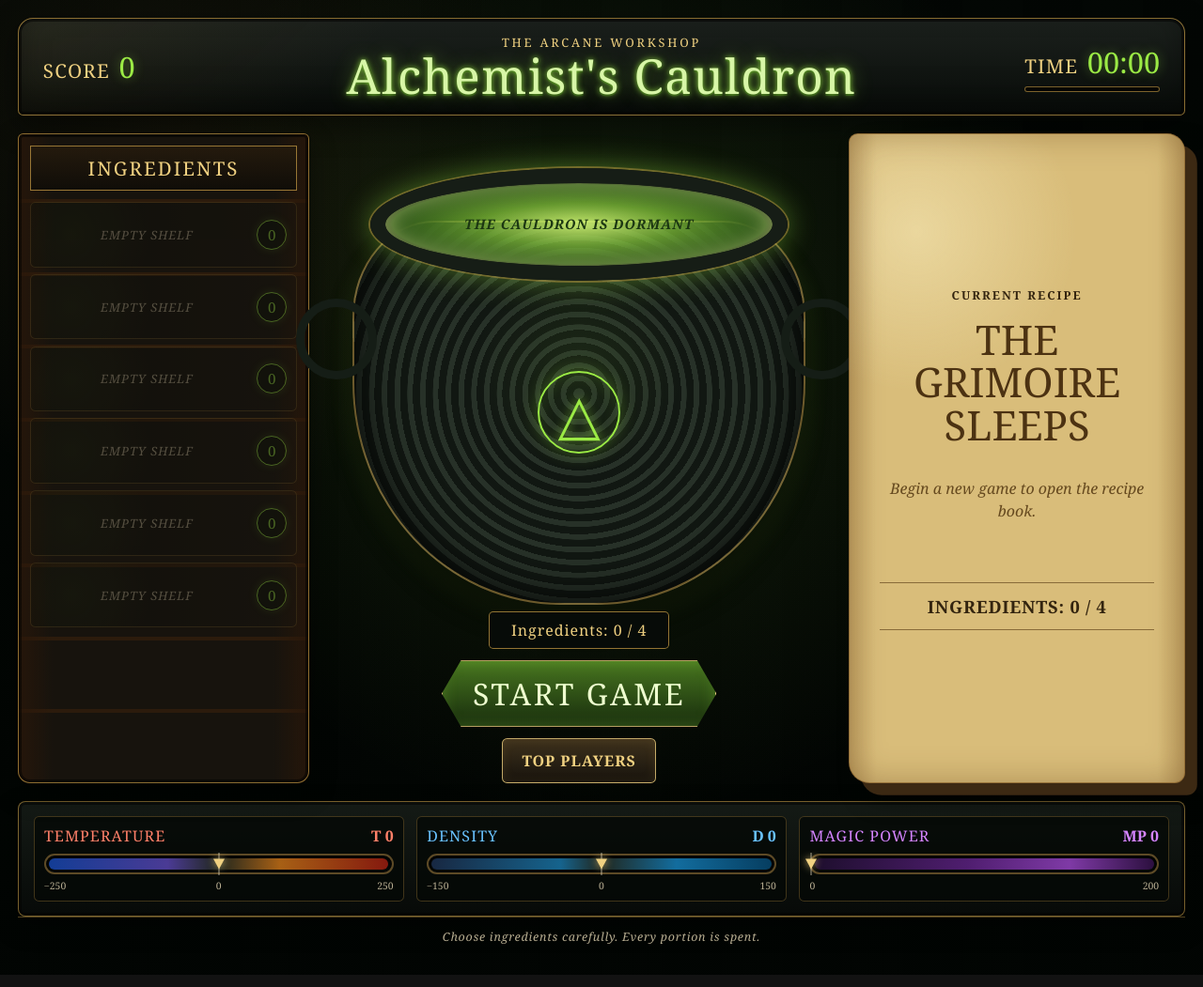
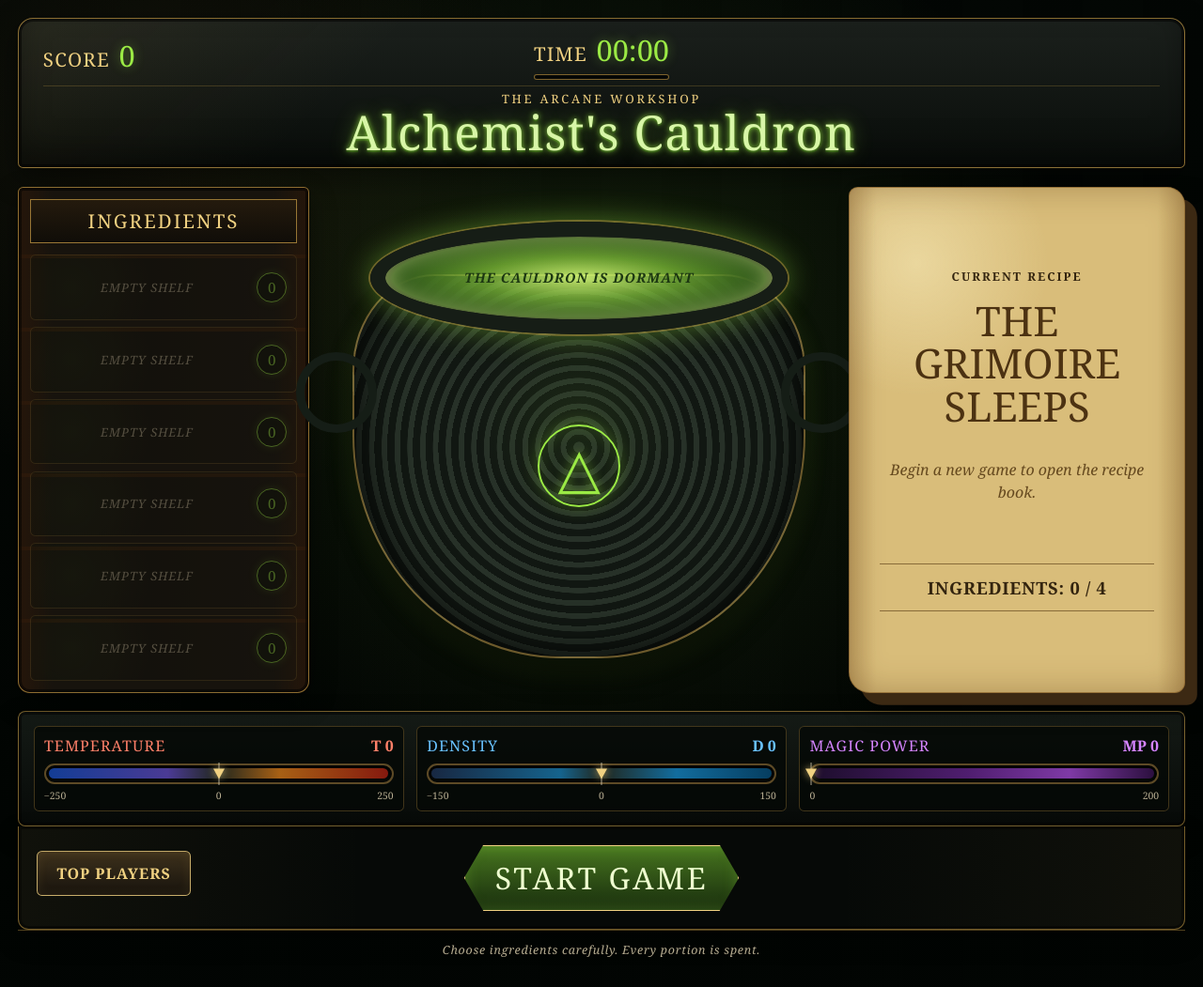
Before and after one commit to Tobi189/alchemists-cauldron, a website built with Vite: page index.html in a window 1280 px wide. Shown: the whole page at 94% size. Built offline with nearby package versions, Linux system fonts and the light colour scheme.

Commit message:
style: reorganize game interface

```diff
--- a/src/styles/main.scss
+++ b/src/styles/main.scss
@@ -72,6 +72,7 @@ button {
 .game-shell--paused {
   .game-board,
   .parameter-panel,
+  .game-controls,
   .game-footer {
     filter: blur(0.8rem);
     opacity: 0.24;
@@ -81,10 +82,8 @@ button {
 
 .game-header {
   display: grid;
-  grid-template-columns: minmax(9rem, 1fr) minmax(18rem, 2fr) minmax(12rem, 1fr);
-  gap: 1rem;
-  align-items: center;
-  min-height: 6.5rem;
+  gap: 0.4rem;
+  min-height: 8.5rem;
   padding: 0.75rem clamp(0.75rem, 2vw, 1.75rem);
   border: 1px solid rgba($gold, 0.65);
   border-radius: 1rem 1rem 0.35rem 0.35rem;
@@ -97,8 +96,17 @@ button {
     0 0.6rem 2rem rgba(#000, 0.45);
 }
 
+.game-header__hud {
+  display: grid;
+  grid-template-columns: minmax(0, 1fr) auto minmax(0, 1fr);
+  gap: clamp(0.5rem, 2vw, 1.5rem);
+  align-items: center;
+}
+
 .game-header__title-group {
   min-width: 0;
+  padding-top: 0.2rem;
+  border-top: 1px solid rgba($gold, 0.24);
   text-align: center;
 }
 
@@ -146,23 +154,19 @@ button {
   text-shadow: 0 0 0.75rem rgba($magic, 0.42);
 }
 
-.hud__right {
-  display: flex;
-  gap: clamp(0.75rem, 2vw, 1.5rem);
-  align-items: center;
-  justify-content: flex-end;
-}
-
-.hud__pause {
-  min-height: 2.6rem;
-  padding: 0.55rem 0.9rem;
-  white-space: nowrap;
+.hud__score {
+  justify-self: start;
 }
 
 .hud__timer {
   display: grid;
   gap: 0.3rem;
+  justify-self: center;
   min-width: clamp(7.5rem, 11vw, 10rem);
+
+  .hud__item {
+    justify-content: center;
+  }
 }
 
 .hud__timer-progress {
@@ -209,6 +213,12 @@ button {
 
 .hud__lives {
   min-width: 4.5rem;
+  justify-self: end;
+  text-align: right;
+}
+
+.hud__lives--empty {
+  min-height: 1px;
 }
 
 .hud__hearts {
@@ -558,28 +568,6 @@ button {
   font-size: clamp(1.1rem, 2.8vw, 1.8rem);
 }
 
-.cauldron-area__counter {
-  z-index: 3;
-  min-width: 12rem;
-  padding: 0.5rem 1rem;
-  margin: -1.8rem 0 0;
-  border: 1px solid rgba($gold, 0.72);
-  border-radius: 0.3rem;
-  color: $gold-light;
-  font-variant-numeric: tabular-nums;
-  letter-spacing: 0.06em;
-  text-align: center;
-  background: rgba(#080c09, 0.96);
-}
-
-.cauldron-area__actions {
-  display: grid;
-  gap: 0.75rem;
-  min-height: 4.6rem;
-  padding-top: 0.75rem;
-  place-items: center;
-}
-
 .primary-action {
   min-width: min(18rem, 80vw);
   padding: 0.8rem 2rem;
@@ -659,7 +647,48 @@ button {
   }
 }
 
-.cauldron-area__status {
+.game-controls {
+  display: grid;
+  grid-template-columns: minmax(8rem, 1fr) minmax(18rem, auto) minmax(8rem, 1fr);
+  gap: clamp(0.75rem, 1.5vw, 1.5rem);
+  align-items: start;
+  padding: clamp(0.8rem, 1.5vw, 1.25rem);
+  border: 1px solid rgba($gold, 0.55);
+  border-top: 0;
+  border-radius: 0 0 0.7rem 0.7rem;
+  background:
+    linear-gradient(90deg, rgba($gold, 0.05), transparent 30% 70%, rgba($gold, 0.05)),
+    rgba(#070a08, 0.96);
+  box-shadow:
+    inset 0 0 0 3px rgba(#000, 0.42),
+    0 0.7rem 1.5rem rgba(#000, 0.36);
+}
+
+.game-controls__side {
+  display: flex;
+  align-items: center;
+  min-height: 3.75rem;
+}
+
+.game-controls__side--left {
+  justify-content: flex-start;
+}
+
+.game-controls__side--right {
+  justify-content: flex-end;
+}
+
+.game-controls__main {
+  display: grid;
+  place-items: center;
+}
+
+.game-controls__side-action {
+  min-width: min(10rem, 100%);
+}
+
+.game-controls__status {
+  min-height: 1.1rem;
   margin: 0.55rem 0 0;
   color: $muted-ink;
   font-size: 0.85rem;
@@ -668,13 +697,13 @@ button {
   text-align: center;
 }
 
-.cauldron-area__status--success {
+.game-controls__status--success {
   color: $magic;
   font-style: normal;
   text-shadow: 0 0 0.65rem rgba($magic, 0.45);
 }
 
-.cauldron-area__status--failure {
+.game-controls__status--failure {
   color: #ff8069;
   font-style: normal;
   text-shadow: 0 0 0.55rem rgba(#e33b2c, 0.35);
@@ -1197,19 +1226,6 @@ button {
 }
 
 @media (max-width: 760px) {
-  .game-header {
-    grid-template-columns: 1fr 1fr;
-  }
-
-  .game-header__title-group {
-    grid-column: 1 / -1;
-    grid-row: 1;
-  }
-
-  .hud__right {
-    justify-content: flex-end;
-  }
-
   .game-board {
     grid-template-columns: minmax(0, 1fr);
   }
@@ -1252,6 +1268,19 @@ button {
   .parameter-panel {
     grid-template-columns: minmax(0, 1fr);
   }
+
+  .game-controls {
+    grid-template-columns: repeat(2, minmax(0, 1fr));
+  }
+
+  .game-controls__main {
+    grid-column: 1 / -1;
+    grid-row: 1;
+  }
+
+  .game-controls__side {
+    grid-row: 2;
+  }
 }
 
 @media (max-width: 500px) {
@@ -1263,16 +1292,6 @@ button {
     gap: 0.5rem;
     min-height: 7.5rem;
     padding: 0.65rem;
-  }
-
-  .hud__right {
-    gap: 0.45rem;
-  }
-
-  .hud__pause {
-    min-height: 2.2rem;
-    padding: 0.4rem 0.55rem;
-    font-size: 0.72rem;
   }
 
   .dialog-overlay {
--- a/src/ui/app.ts
+++ b/src/ui/app.ts
@@ -8,6 +8,7 @@ import {
   createLeaderboardDialog,
   createPauseDialog,
 } from './dialogs.ts';
+import { createGameControls } from './game-controls.ts';
 import { createParameterBars } from './parameter-bars.ts';
 import { createRecipePanel } from './recipe.ts';
 import { createShelf } from './shelf.ts';
@@ -81,15 +82,20 @@ const createTimerHud = (state: GameState): HTMLElement => {
   return timer;
 };
 
-const createHeader = (state: GameState, onPause: () => void): HTMLElement => {
+const createHeader = (state: GameState): HTMLElement => {
   const header = document.createElement('header');
+  const hud = document.createElement('div');
   const score = createHudItem('Score', String(state.score));
   const titleGroup = document.createElement('div');
   const eyebrow = document.createElement('span');
   const title = document.createElement('h1');
   const time = createTimerHud(state);
 
+  const lives = document.createElement('div');
+
   header.className = 'game-header';
+  hud.className = 'game-header__hud';
+  score.classList.add('hud__score');
   titleGroup.className = 'game-header__title-group';
   eyebrow.className = 'game-header__eyebrow';
   title.className = 'game-header__title';
@@ -97,12 +103,10 @@ const createHeader = (state: GameState, onPause: () => void): HTMLElement => {
   title.textContent = "Alchemist's Cauldron";
   titleGroup.append(eyebrow, title);
 
-  const rightHud = document.createElement('div');
-  rightHud.className = 'hud__right';
-  rightHud.append(time);
-
-  if (state.status !== 'menu') {
-    const lives = document.createElement('div');
+  if (state.status === 'menu') {
+    lives.className = 'hud__lives hud__lives--empty';
+    lives.setAttribute('aria-hidden', 'true');
+  } else {
     const livesLabel = document.createElement('span');
     const hearts = document.createElement('span');
 
@@ -113,20 +117,10 @@ const createHeader = (state: GameState, onPause: () => void): HTMLElement => {
     hearts.textContent = '♥'.repeat(state.lives);
     hearts.setAttribute('aria-label', `${state.lives} lives remaining`);
     lives.append(livesLabel, hearts);
-    rightHud.append(lives);
   }
 
-  if (state.status === 'playing') {
-    const pauseButton = document.createElement('button');
-
-    pauseButton.className = 'secondary-action hud__pause';
-    pauseButton.type = 'button';
-    pauseButton.textContent = 'Pause';
-    pauseButton.addEventListener('click', onPause);
-    rightHud.append(pauseButton);
-  }
-
-  header.append(score, titleGroup, rightHud);
+  hud.append(score, time, lives);
+  header.append(hud, titleGroup);
 
   return header;
 };
@@ -139,14 +133,16 @@ export const renderApp = (
   const shell = document.createElement('main');
   const board = document.createElement('div');
   const shelf = createShelf(state, handlers.onAddIngredient);
-  const cauldron = createCauldron(
+  const cauldron = createCauldron(state);
+  const recipe = createRecipePanel(state);
+  const parameterBars = createParameterBars(state);
+  const gameControls = createGameControls(
     state,
     handlers.onStartGame,
     handlers.onBrew,
     handlers.onOpenLeaderboard,
+    handlers.onPause,
   );
-  const recipe = createRecipePanel(state);
-  const parameterBars = createParameterBars(state);
   const footer = document.createElement('footer');
   const gameOverDialog =
     handlers.leaderboardDialog === 'closed'
@@ -190,7 +186,7 @@ export const renderApp = (
   footer.textContent = 'Choose ingredients carefully. Every portion is spent.';
 
   board.append(shelf, cauldron, recipe);
-  shell.append(createHeader(state, handlers.onPause), board, parameterBars, footer);
+  shell.append(createHeader(state), board, parameterBars, gameControls, footer);
   container.replaceChildren(
     shell,
     ...(pauseDialog ? [pauseDialog] : []),
--- a/src/ui/cauldron.ts
+++ b/src/ui/cauldron.ts
@@ -1,4 +1,3 @@
-import { LEVEL_ONE_RULES } from '../data/difficulty.ts';
 import { INGREDIENTS } from '../data/ingredients.ts';
 import type { GameState } from '../types/game.ts';
 
@@ -40,12 +39,7 @@ const createCauldronContents = (state: GameState): HTMLElement => {
   return contents;
 };
 
-export const createCauldron = (
-  state: GameState,
-  onStartGame: () => void,
-  onBrew: () => void,
-  onOpenLeaderboard: () => void,
-): HTMLElement => {
+export const createCauldron = (state: GameState): HTMLElement => {
   const section = document.createElement('section');
   const stage = document.createElement('div');
   const glow = document.createElement('div');
@@ -53,9 +47,6 @@ export const createCauldron = (
   const rim = document.createElement('div');
   const body = document.createElement('div');
   const emblem = document.createElement('span');
-  const counter = document.createElement('p');
-  const actions = document.createElement('div');
-  const count = state.cauldronIngredientIds.length;
 
   section.className = 'cauldron-area';
   stage.className = 'cauldron-stage';
@@ -64,55 +55,14 @@ export const createCauldron = (
   rim.className = 'cauldron__rim';
   body.className = 'cauldron__body';
   emblem.className = 'cauldron__emblem';
-  counter.className = 'cauldron-area__counter';
-  actions.className = 'cauldron-area__actions';
   emblem.textContent = '△';
-  counter.textContent = `Ingredients: ${count} / ${LEVEL_ONE_RULES.cauldronCapacity}`;
 
   rim.append(createCauldronContents(state));
   body.append(emblem);
   vessel.append(rim, body);
   stage.append(glow, vessel);
 
-  if (state.status === 'menu') {
-    const startButton = document.createElement('button');
-    startButton.className = 'primary-action';
-    startButton.type = 'button';
-    startButton.textContent = 'Start Game';
-    startButton.addEventListener('click', onStartGame);
-    const leaderboardButton = document.createElement('button');
-    leaderboardButton.className = 'secondary-action';
-    leaderboardButton.type = 'button';
-    leaderboardButton.textContent = 'Top Players';
-    leaderboardButton.addEventListener('click', onOpenLeaderboard);
-    actions.append(startButton, leaderboardButton);
-  } else {
-    const brewButton = document.createElement('button');
-    const status = document.createElement('p');
-
-    brewButton.className = 'primary-action';
-    brewButton.type = 'button';
-    brewButton.textContent = 'Brew';
-    brewButton.disabled = count === 0 || state.status !== 'playing';
-    status.className = 'cauldron-area__status';
-
-    if (state.lastBrewResult === 'success') {
-      status.classList.add('cauldron-area__status--success');
-      status.textContent = `Successful brew: +${LEVEL_ONE_RULES.scorePerBrew} points`;
-    } else if (state.lastBrewResult === 'failure') {
-      status.classList.add('cauldron-area__status--failure');
-      status.textContent = 'The mixture failed: one life lost';
-    } else if (count === LEVEL_ONE_RULES.cauldronCapacity) {
-      status.textContent = 'Maximum capacity reached';
-    } else {
-      status.textContent = 'Select an ingredient from the shelf';
-    }
-
-    brewButton.addEventListener('click', onBrew);
-    actions.append(brewButton, status);
-  }
-
-  section.append(stage, counter, actions);
+  section.append(stage);
 
   return section;
 };
--- /dev/null
+++ b/src/ui/game-controls.ts
@@ -0,0 +1,81 @@
+import { LEVEL_ONE_RULES } from '../data/difficulty.ts';
+import type { GameState } from '../types/game.ts';
+
+const createActionButton = (
+  label: string,
+  className: string,
+  onClick: () => void,
+): HTMLButtonElement => {
+  const button = document.createElement('button');
+
+  button.className = className;
+  button.type = 'button';
+  button.textContent = label;
+  button.addEventListener('click', onClick);
+
+  return button;
+};
+
+const createBrewStatus = (state: GameState): HTMLElement => {
+  const status = document.createElement('p');
+  const count = state.cauldronIngredientIds.length;
+
+  status.className = 'game-controls__status';
+  status.setAttribute('aria-live', 'polite');
+
+  if (state.lastBrewResult === 'success') {
+    status.classList.add('game-controls__status--success');
+    status.textContent = `Successful brew: +${LEVEL_ONE_RULES.scorePerBrew} points`;
+  } else if (state.lastBrewResult === 'failure') {
+    status.classList.add('game-controls__status--failure');
+    status.textContent = 'The mixture failed: one life lost';
+  } else if (count === LEVEL_ONE_RULES.cauldronCapacity) {
+    status.textContent = 'Maximum capacity reached';
+  } else {
+    status.textContent = 'Select ingredients, match all three parameters, then brew';
+  }
+
+  return status;
+};
+
+export const createGameControls = (
+  state: GameState,
+  onStartGame: () => void,
+  onBrew: () => void,
+  onOpenLeaderboard: () => void,
+  onPause: () => void,
+): HTMLElement => {
+  const controls = document.createElement('section');
+  const leftSlot = document.createElement('div');
+  const centerSlot = document.createElement('div');
+  const rightSlot = document.createElement('div');
+
+  controls.className = 'game-controls';
+  controls.setAttribute('aria-label', 'Game controls');
+  leftSlot.className = 'game-controls__side game-controls__side--left';
+  centerSlot.className = 'game-controls__main';
+  rightSlot.className = 'game-controls__side game-controls__side--right';
+
+  if (state.status === 'menu') {
+    leftSlot.append(
+      createActionButton('Top Players', 'secondary-action game-controls__side-action', () => {
+        onOpenLeaderboard();
+      }),
+    );
+    centerSlot.append(createActionButton('Start Game', 'primary-action', onStartGame));
+  } else {
+    const brewButton = createActionButton('Brew', 'primary-action', onBrew);
+    brewButton.disabled = state.cauldronIngredientIds.length === 0 || state.status !== 'playing';
+    centerSlot.append(brewButton, createBrewStatus(state));
+
+    if (state.status === 'playing') {
+      rightSlot.append(
+        createActionButton('Pause', 'secondary-action game-controls__side-action', onPause),
+      );
+    }
+  }
+
+  controls.append(leftSlot, centerSlot, rightSlot);
+
+  return controls;
+};
```
